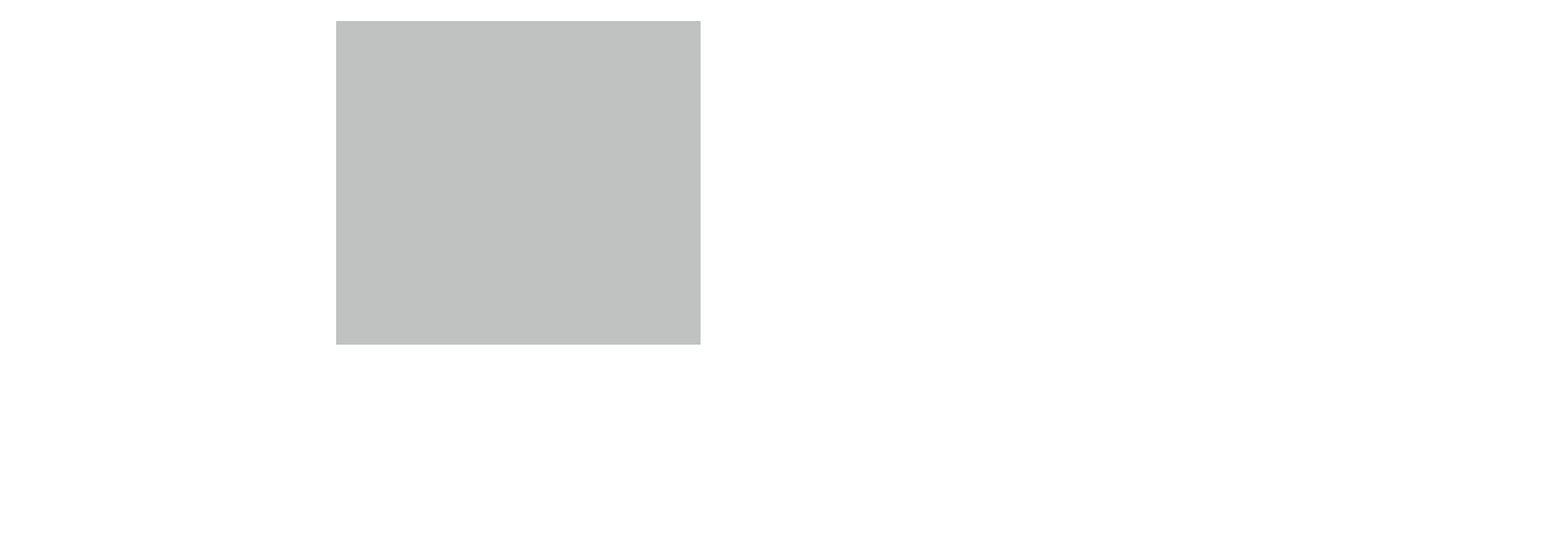
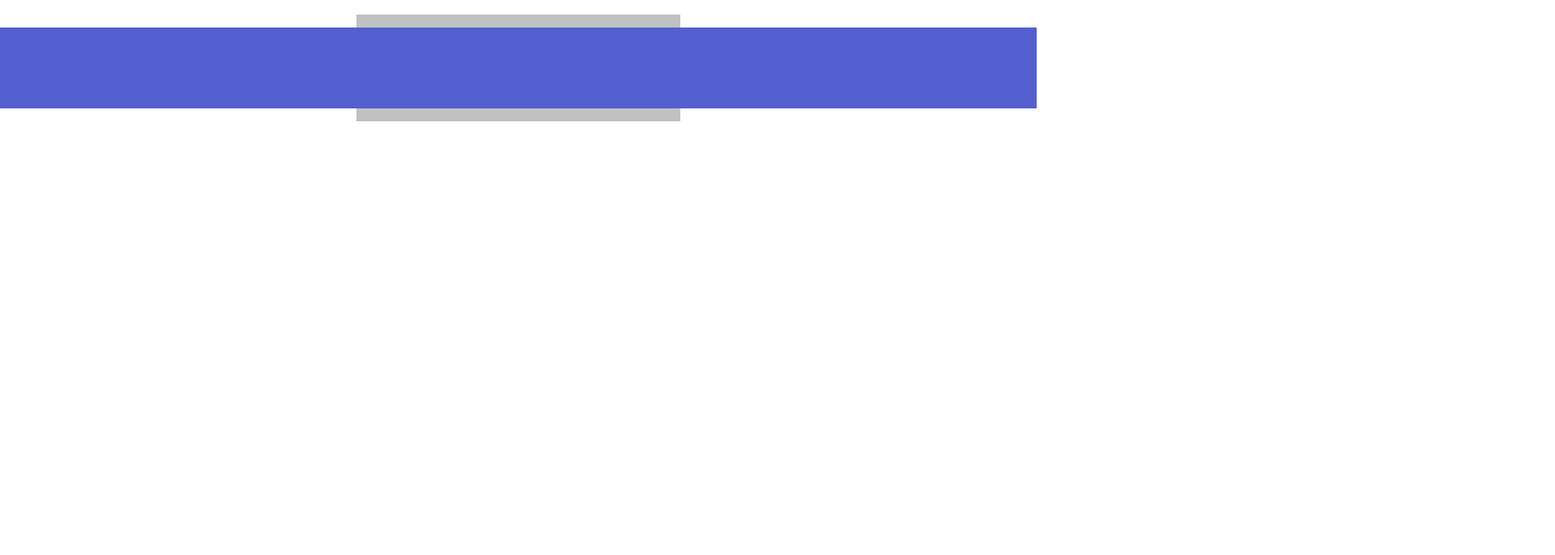
Before and after one commit to WALL-EEEEEEE/css-effects, a plain HTML site: page index.html in a window 1280 px wide. Shown: the part 258-944 px from the top of the page at 81% size, 1920 px wide, since content can reach past the window. After the commit the page ends 800 px from the top, so only its background shows below. Drawn offline with Linux system fonts and the light colour scheme.

Commit message:
add demo2

```diff
--- a/index.css
+++ b/index.css
@@ -1,8 +1,13 @@
+* {
+    box-sizing: border-box;
+}
 body {
     display: flex;
     flex-direction: column;
     justify-content: center;
     align-items: center;
+    margin: 0;
+    overflow-x: hidden;
 }
 h1 {
     color: #e4e4e4;
@@ -11,25 +16,17 @@ h1 {
 }
 
 .parent {
-    width: 450px;
+    max-width: 400px;
+    margin: 0 auto;
+    padding: 1rem;
+    position: relative;
     background-color: #c0c2c2;
-    margin: 0 auto;
-    position: static;
-}
-.wrap {
-    position: relative;
-    padding: 130px;
-    width: 100vw;
 }
 
-.child  {
+.child {
+    width: 100vw;
+    position: relative;
+    left: calc(-50vw + 50%);
     background-color: #535fcf;
-    position: absolute;
-    left: 0;
-    right: 0;
     height: 100px;
-    top: 30px;
 }
-div {
-    height: 400px;
-}
--- a/index.html
+++ b/index.html
@@ -13,7 +13,6 @@
     <h1>Make child element wider than the parent</h1>
     <div class="parent">
         <div class="child"></div>
-        <div class="wrap"></div>
     </div>
 </body>
 
```
